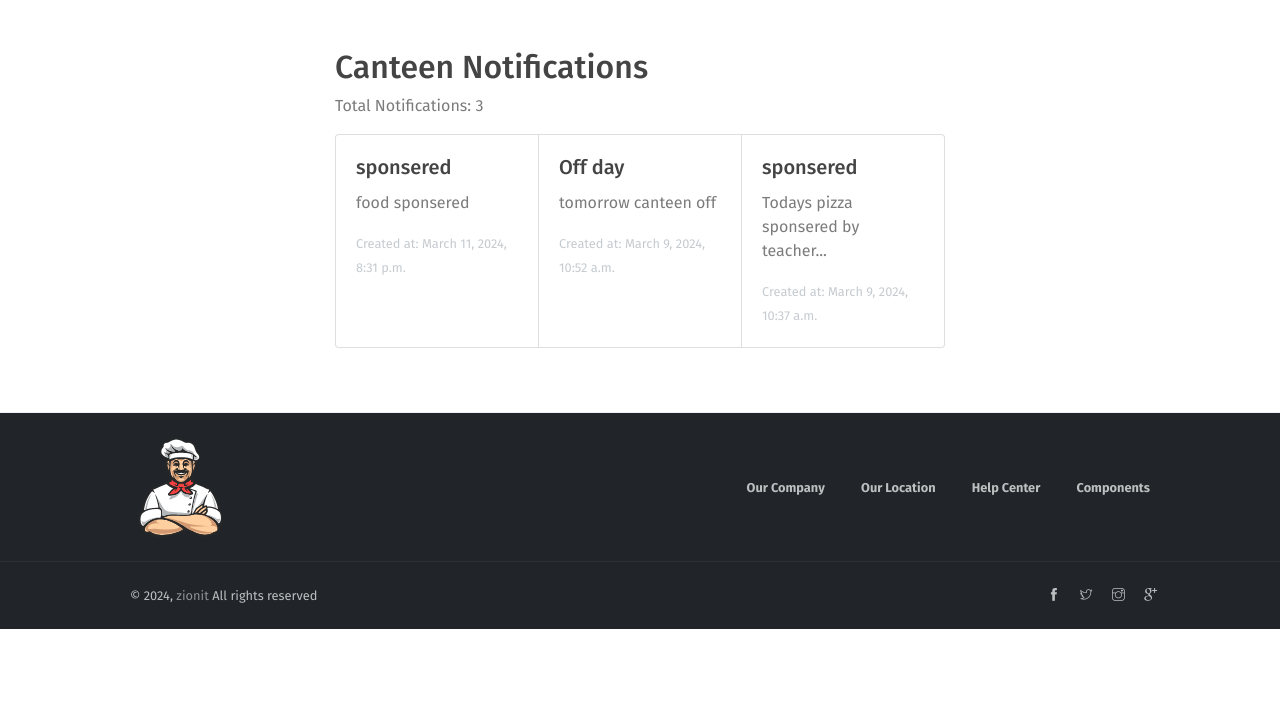
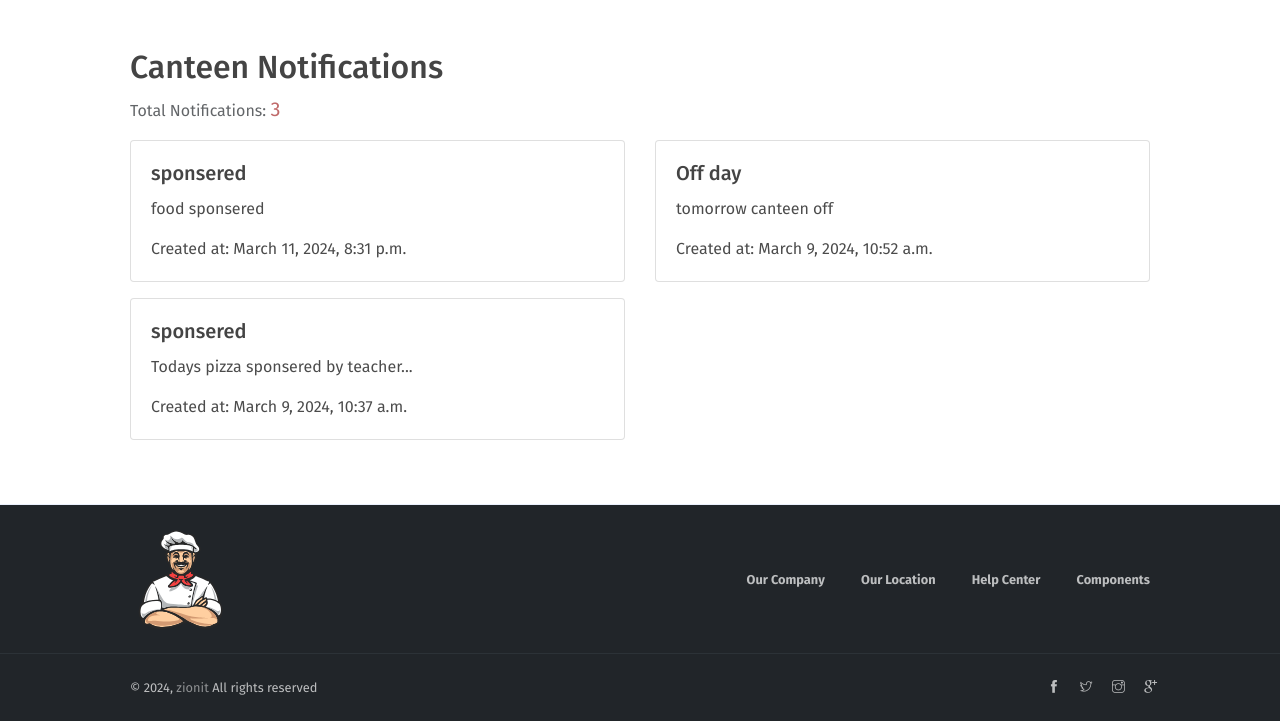
Before and after one commit to Jishna-mk/Pizza, a Django app: page /view_notification/ in a window 1280 px wide. Shown: the part 128-849 px from the top of the page. Before the commit the page ends 757 px from the top, so only its background shows below. Run offline with Django 5.2, Linux system fonts and the light colour scheme; data comes from the database, SQL or seed files in the repository; both versions use the stored data as it was after the commit; some libraries are stand-ins or nearby versions.

Commit message:
editprofiles

```diff
--- a/mess_staff/views.py
+++ b/mess_staff/views.py
@@ -48,6 +48,10 @@ def delete_food_item(request,pk):
 
 def book_item(request, food_id):
     food_item = get_object_or_404(FoodItem, pk=food_id)
+
+    if not hasattr(request.user, 'profile'):
+        # Redirect to create profile page
+        return redirect('create_profile')
 
     if request.method == 'POST':
         quantity = int(request.POST.get('quantity', 0))
--- a/mess_user/views.py
+++ b/mess_user/views.py
@@ -99,7 +99,7 @@ def edit_profile(request, user_id):
     else:
         form = UserProfileForm(instance=user_profile)
 
-    return render(request, 'user/edit_profile.html', {'form': form})
+    return render(request, 'edit_profile.html', {'form': form})
 @login_required
 def user_bookings(request):
     # Retrieve all booked items for the current user
--- a/templates/create_profile.html
+++ b/templates/create_profile.html
@@ -3,7 +3,7 @@
 
 
 {% block content %}
-  <div class="container col-md-6 mt-5">
+  <div class="container col-md-6 mt-5 mb-5 p-5" style="box-shadow: rgba(6, 24, 44, 0.4) 0px 0px 0px 2px, rgba(6, 24, 44, 0.65) 0px 4px 6px -1px, rgba(255, 255, 255, 0.08) 0px 1px 0px inset;">
     <h1 class="text-center">Create Your Profile</h1>
     <form method="post" action="{% url 'create_profile' %}">
       {% csrf_token %}
--- a/templates/notice.html
+++ b/templates/notice.html
@@ -1,17 +1,25 @@
 {% extends "view_fooditems.html" %}
 {% load static %}
 {% block content %}
-<div class="container col-md-6 mt-5 mb-5" >
-  <h2>Canteen Notifications</h2>
+<style>
+p{
+  color: black;
+}
+</style>
+
+<div class="container mt-5 mb-5">
+  <h2 class="custom-h2">Canteen Notifications</h2>
   {% if notifications %}
-    <p>Total Notifications: {{ notifications|length }}</p>
-    <div class="card-group">
+    <p class="text-dark">Total Notifications: <span class="text-brown" style="color: brown; font-size: 20px;">{{ notifications|length }}</span> </p>
+    <div class="row">
       {% for notification in notifications %}
-        <div class="card mb-3">
-          <div class="card-body">
-            <h5 class="card-title">{{ notification.title }}</h5>
-            <p class="card-text">{{ notification.message }}</p>
-            <p class="card-text"><small class="text-muted">Created at: {{ notification.created_at }}</small></p>
+        <div class="col-md-6">
+          <div class="card mb-3">
+            <div class="card-body">
+              <h5 class="card-title">{{ notification.title }}</h5>
+              <p class="card-text">{{ notification.message }}</p>
+              <p class="card-text">Created at: {{ notification.created_at }}</p>
+            </div>
           </div>
         </div>
       {% endfor %}
@@ -20,4 +28,5 @@
     <p>No notifications available.</p>
   {% endif %}
 </div>
+
 {% endblock %}
--- a/templates/staff/view_fooditems.html
+++ b/templates/staff/view_fooditems.html
@@ -56,11 +56,11 @@
                     <li class="nav-item">
                         <a class="nav-link" href="{%url 'add_notification'%}">Add Notifications</a>
                     </li>
-                    {% if notifications %}
+
                     <li class="nav-item">
-                        <a class="nav-link" href="{%url 'admin_notifications'%}">Notifications  <span style="color: rgb(234, 125, 41); font-size: 20px;">{{ notifications|length }}</span></a>
+                        <a class="nav-link" href="{%url 'admin_notifications'%}">Notifications  </a>
                     </li>
-                   {%endif%}
+
                 </ul>
                 <ul class="navbar-nav ml-auto">
 
--- a/templates/view_profile.html
+++ b/templates/view_profile.html
@@ -2,7 +2,7 @@
 {% load static %}
 
 {% block content %}
-<div class="container mt-5 mb-5" style="height: 400px;">
+<div class="container col-md-4 mt-5 mb-5" style="height: 400px; box-shadow: rgba(6, 24, 44, 0.4) 0px 0px 0px 2px, rgba(6, 24, 44, 0.65) 0px 4px 6px -1px, rgba(255, 255, 255, 0.08) 0px 1px 0px inset;">
     <h1 class="text-center">User Profile</h1>
   <p><strong>First Name:</strong> {{ user_profile.first_name }}</p>
   <p><strong>Last Name:</strong> {{ user_profile.last_name }}</p>
@@ -11,7 +11,7 @@
   <p><strong>Phone Number:</strong> {{ user_profile.phone_number }}</p>
   <p><strong>Address:</strong> {{ user_profile.address }}</p>
 
-
+  <a href="{% url 'edit_profile' user_profile.user.id %}" class="btn btn-warning">Edit Profile</a>
 
 </div>
 {% endblock %}
```
Also changed, not shown: templates/edit_profile.html (+27 -9 lines), templates/signin.html (+6 -4 lines), db.sqlite3.
